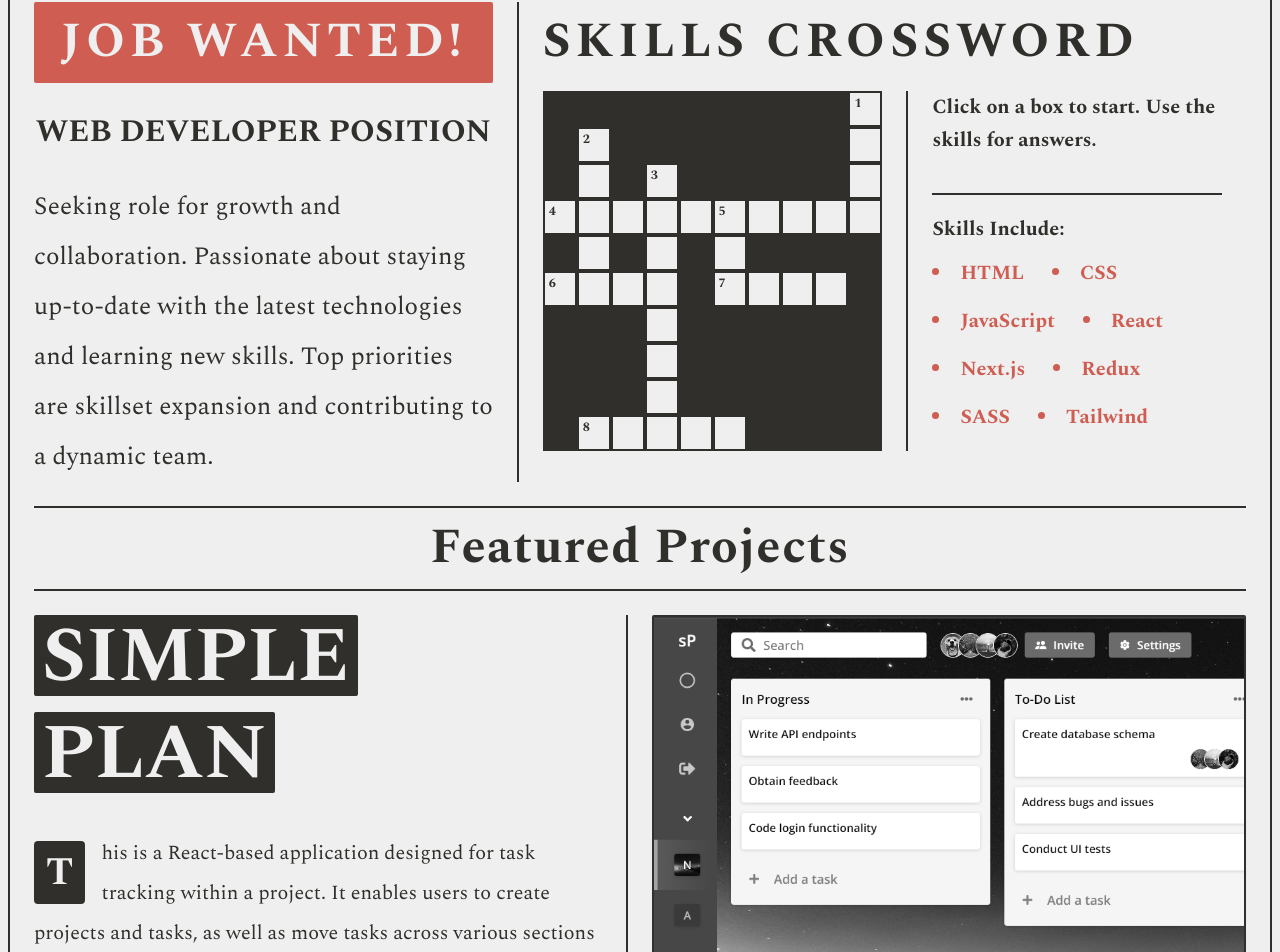
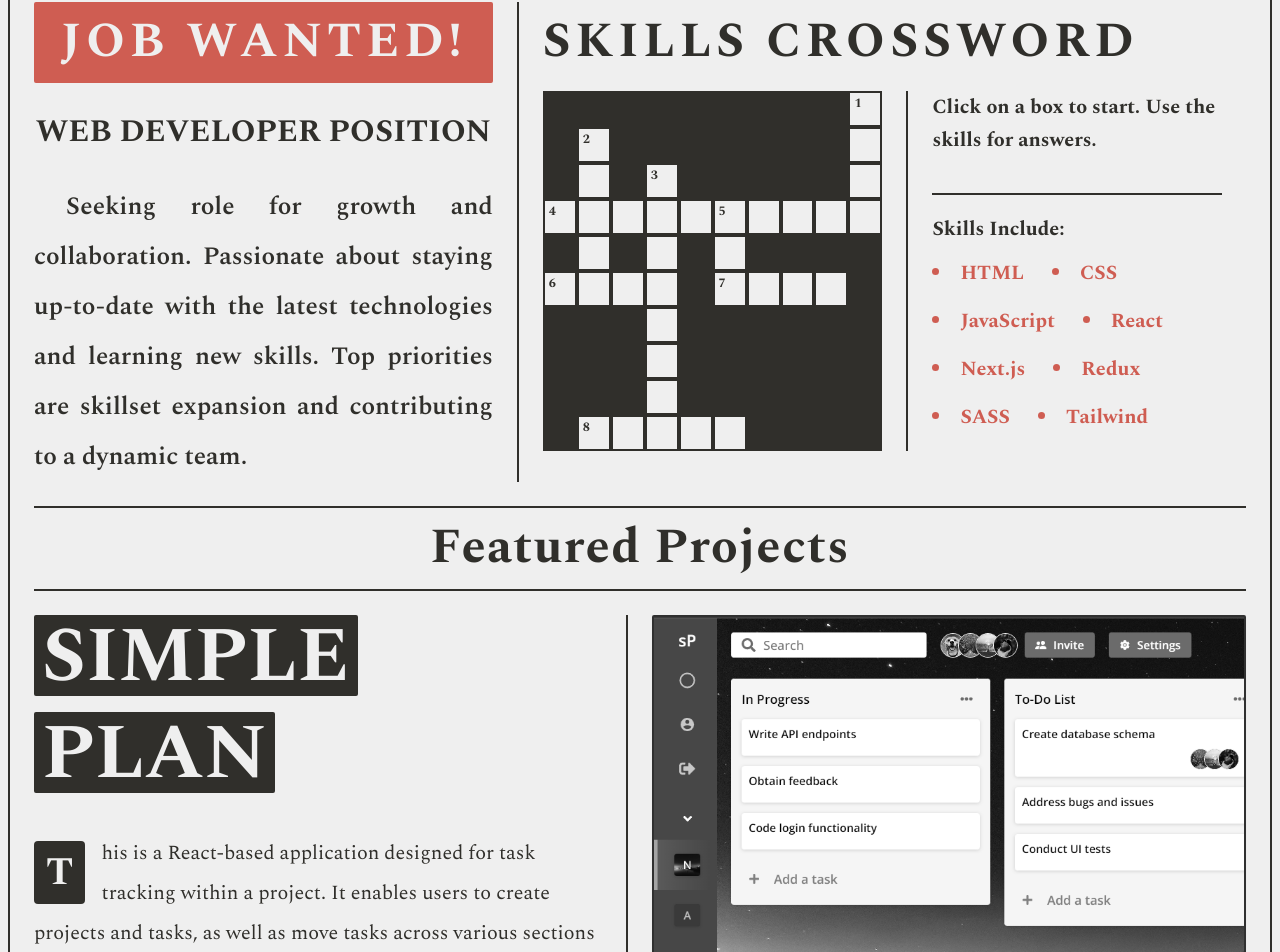
Before and after one commit to Phil-Elliott/PaperPortfolio, a Next.js app: page / in a window 1280 px wide. Shown: the part 1581-2533 px from the top of the page. Built offline with nearby package versions, Linux system fonts and the light colour scheme; a web font is replaced by a local one.

Commit message:
indented job wanted section

```diff
--- a/components/Skills/JobWanted/JobWanted.tsx
+++ b/components/Skills/JobWanted/JobWanted.tsx
@@ -7,10 +7,10 @@ const JobWanted = () => {
         JOB WANTED!
       </h1>
       <div>
-        <h2 className="xs:leading-relaxed text-3xl font-bold text-center my-6 leading-relaxed">
+        <h2 className="text-Secondary xs:leading-relaxed text-3xl font-bold text-center my-6 leading-relaxed">
           WEB DEVELOPER POSITION
         </h2>
-        <p className="text-xl leading-loose md:text-2xl md:leading-loose">
+        <p className="indent-8 text-justify font-semibold text-xl leading-loose md:text-2xl md:leading-loose">
           Seeking role for growth and collaboration. Passionate about staying
           up-to-date with the latest technologies and learning new skills. Top
           priorities are skillset expansion and contributing to a dynamic team.
```
